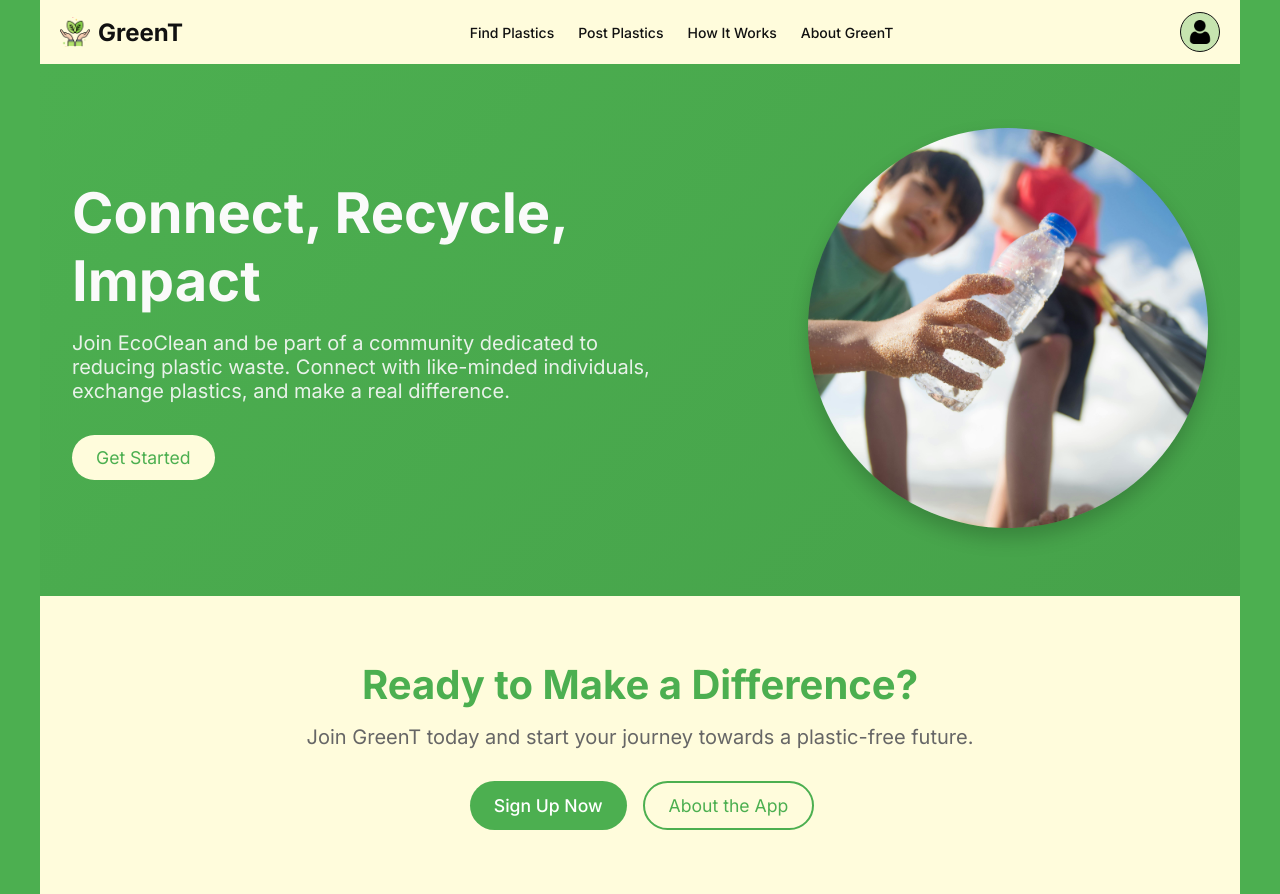
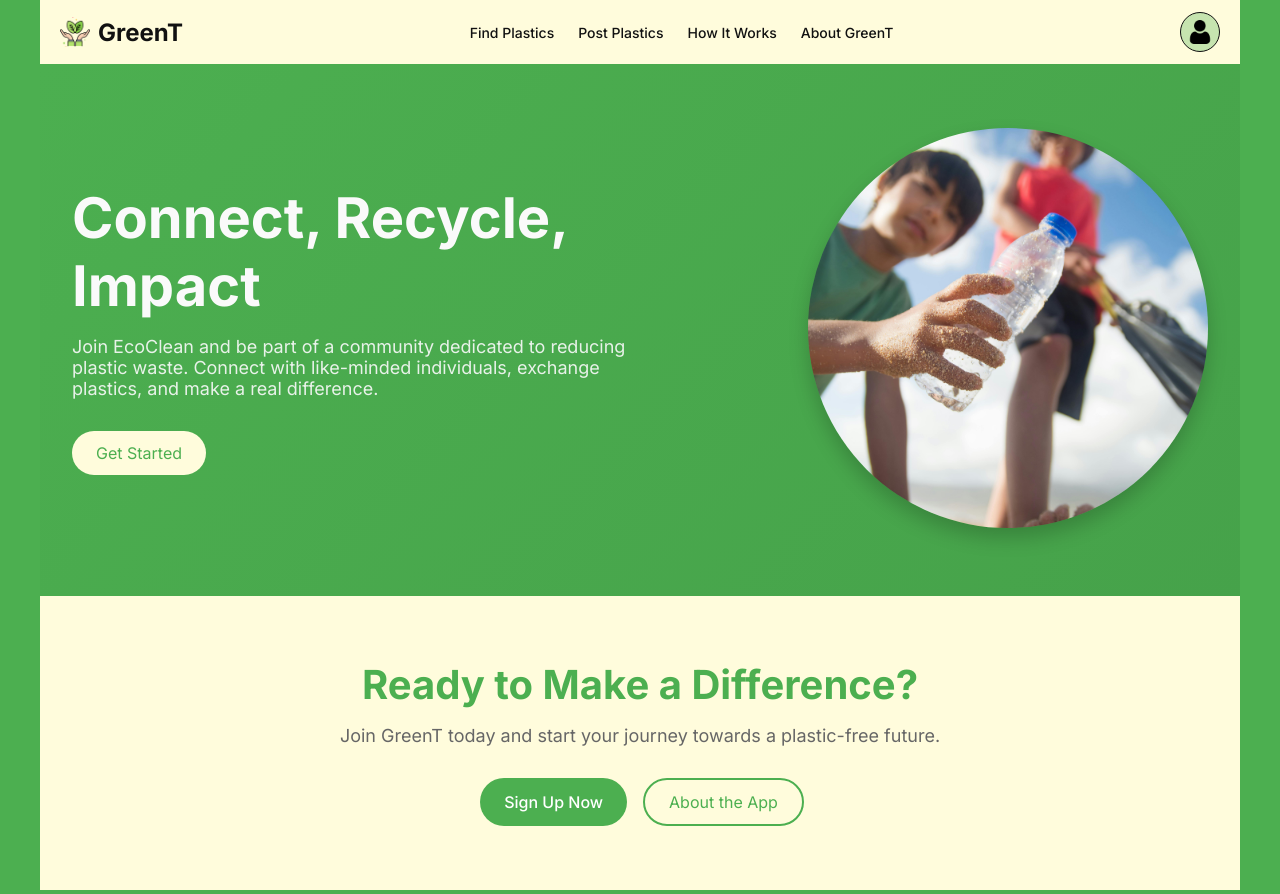
Before and after one commit to rayenrsalhi9/greenT, a React (Vite) app: page / in a window 1280 px wide. Built offline with nearby package versions, Linux system fonts and the light colour scheme.

Commit message:
enhanced home page font size.

```diff
--- a/src/styles/Home.css
+++ b/src/styles/Home.css
@@ -27,14 +27,14 @@
 }
 
 .home > .hero-section > .hero-content > p {
-    font-size: 1.25rem;
+    font-size: 18px;
     margin-bottom: 2rem;
     opacity: 0.9;
 }
 
 .plastics-link-btn {
     text-decoration: none;
-    font-size: 1.1rem;
+    font-size: 16px;
     padding: 0.75rem 1.5rem;
     background-color: #fffcdc;
     color: #4caf50;
@@ -92,7 +92,7 @@
 }
 
 .nav-section > p {
-    font-size: 1.25rem;
+    font-size: 18px;
     margin-bottom: 2rem;
     color: #666;
 }
@@ -105,7 +105,7 @@
 
 .nav-section .signup-link {
     text-decoration: none;
-    font-size: 1.1rem;
+    font-size: 16px;
     padding: 0.75rem 1.5rem;
     background-color: #4caf50;
     color: #fff;
@@ -126,7 +126,7 @@
 
 .nav-section .about-link {
     text-decoration: none;
-    font-size: 1.1rem;
+    font-size: 16px;
     padding: 0.75rem 1.5rem;
     background-color: transparent;
     color: #4caf50;
```
